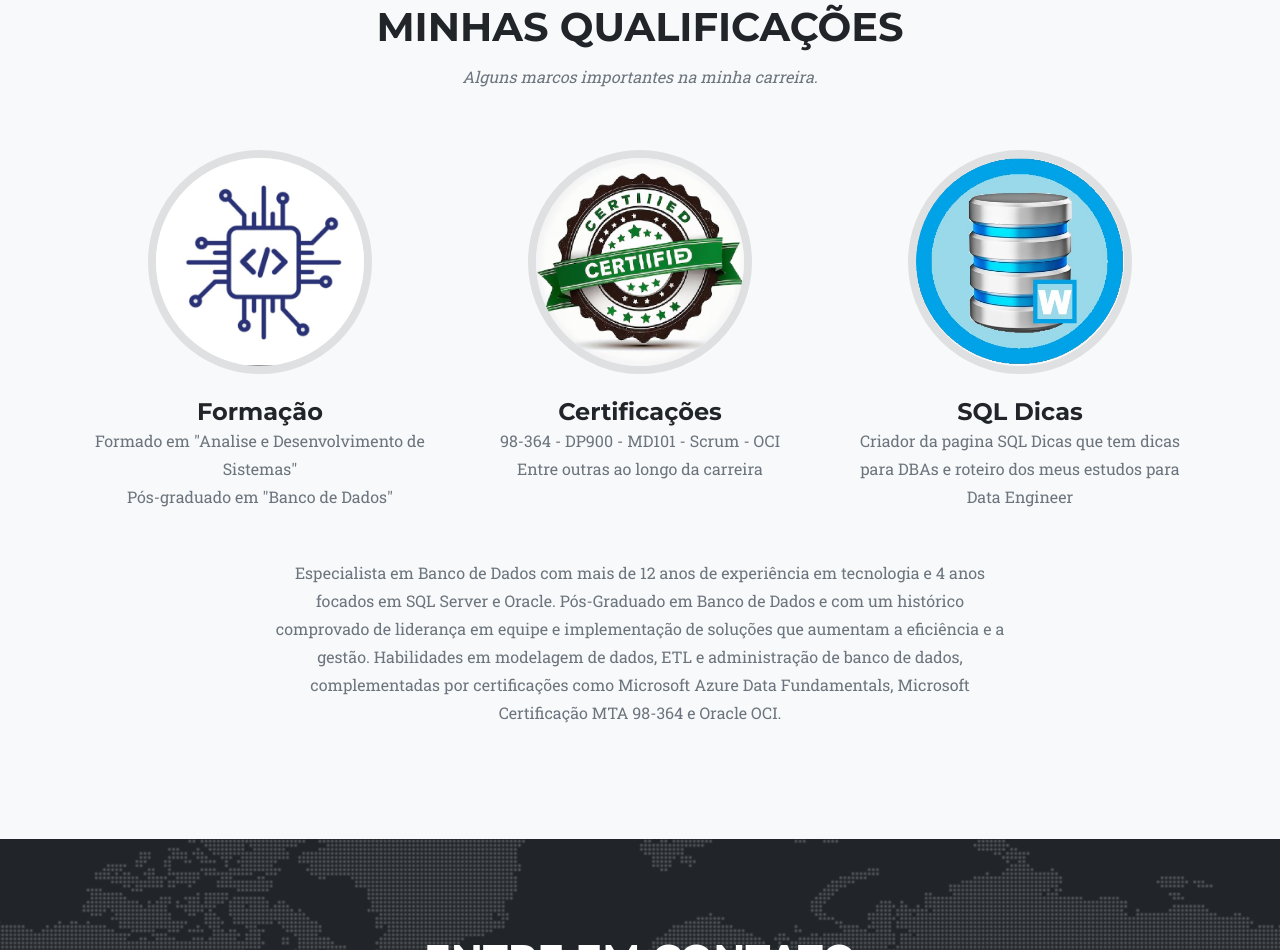
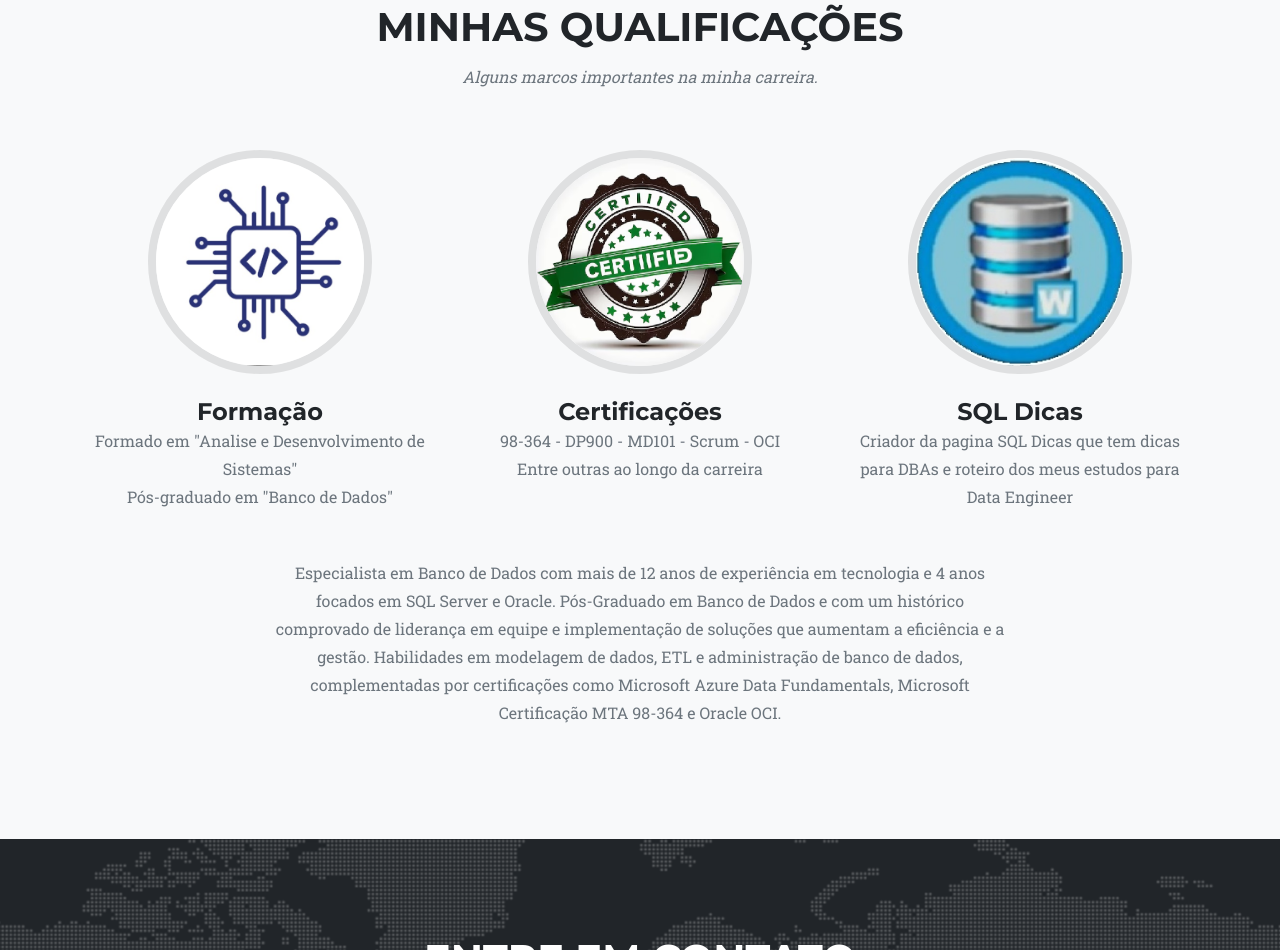
Before and after one commit to willdegl4n/willdegl4n.github.io, a plain HTML site: page index.html in a window 1280 px wide. Shown: the part 3305-4255 px from the top of the page. Drawn offline with nearby package versions, Linux system fonts and the light colour scheme.

Commit message:
Update index.html

```diff
--- a/index.html
+++ b/index.html
@@ -325,7 +325,7 @@
                     </div>
                     <div class="col-lg-4">
                         <div class="team-member">
-                            <img class="mx-auto rounded-circle" src="https://github.com/willdegl4n/willdegl4n.github.io/blob/main/badge/sqlDicas.png" alt="..." />
+                            <img class="mx-auto rounded-circle" src="assets/img/team/3.jpg" alt="..." />
                             <h4>SQL Dicas</h4>
                             <p class="text-muted">Criador da pagina SQL Dicas que tem dicas para DBAs e roteiro dos meus estudos para Data Engineer</p>
 <!--                            <a class="btn btn-dark btn-social mx-2" href="#!" aria-label="Larry Parker Twitter Profile"><i class="fab fa-twitter"></i></a>
```
